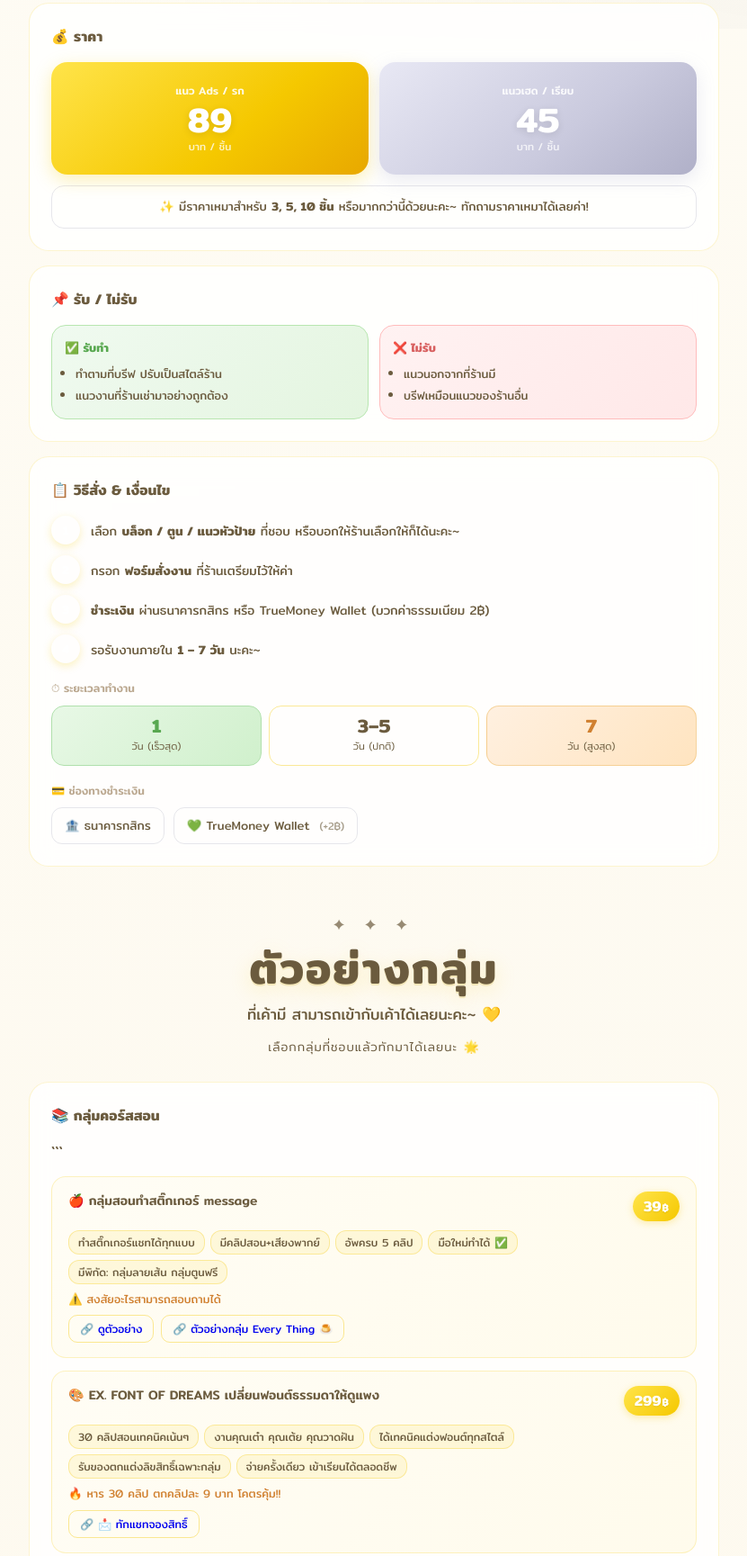
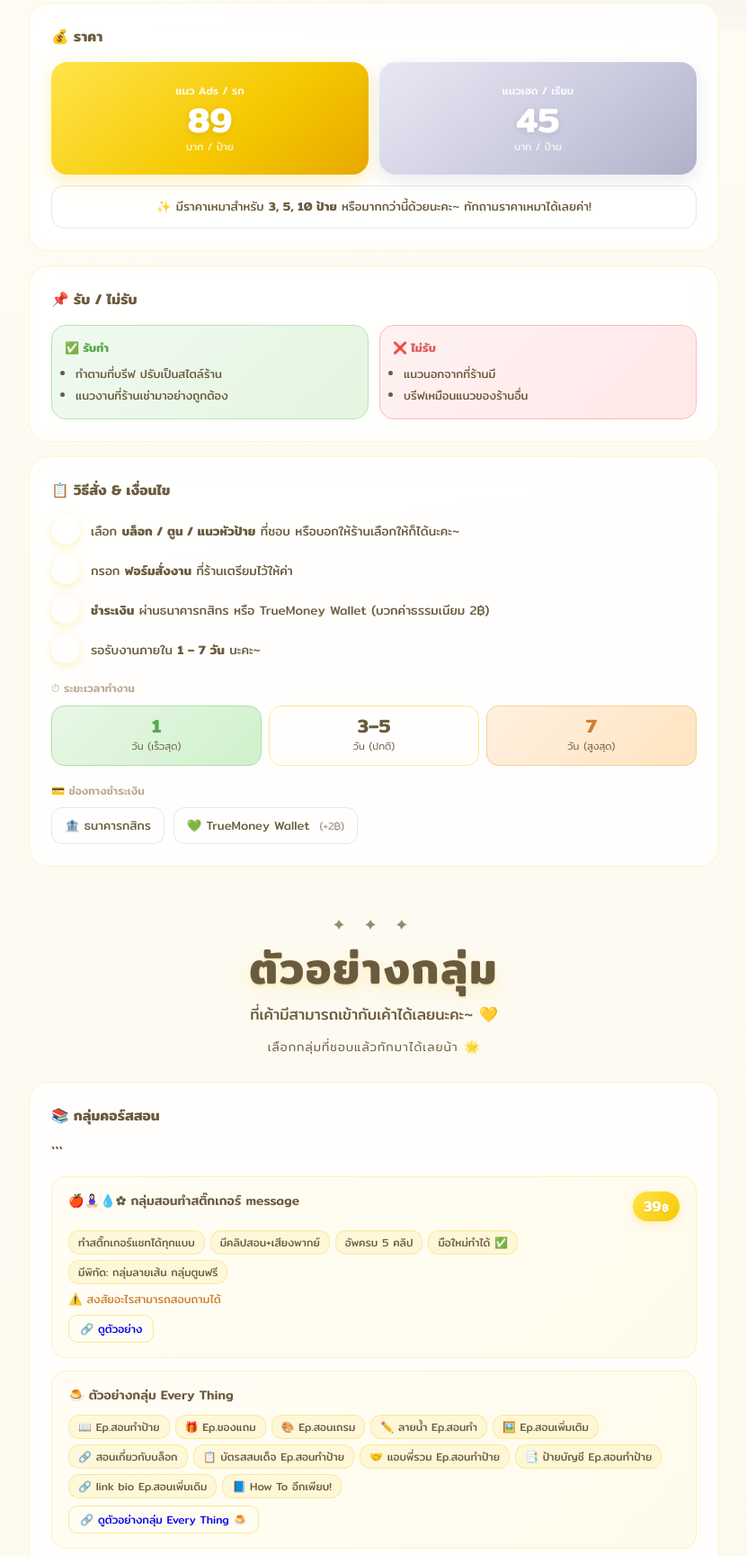
Before and after one commit to 2ydmvyydg7-lang/bibimint-shop, a plain HTML site: page index.html in a window 1280 px wide. Shown: the part 768-2497 px from the top of the page at 90% size, without its empty margins (224-1055 px from the left). Drawn offline with Linux system fonts and the light colour scheme.

Commit message:
Update index.html

````diff
--- a/index.html
+++ b/index.html
@@ -337,10 +337,10 @@ text-shadow: 0 1px 2px rgba(0,0,0,0.08);
   <div class="section-card">
     <div class="section-title">💰 ราคา</div>
     <div class="price-grid">
-      <div class="price-card gold"><div class="price-type">แนว Ads / รก</div><div class="price-amount">89</div><div class="price-unit">บาท / ชิ้น</div></div>
-      <div class="price-card silver"><div class="price-type">แนวเฮด / เรียบ</div><div class="price-amount">45</div><div class="price-unit">บาท / ชิ้น</div></div>
+      <div class="price-card gold"><div class="price-type">แนว Ads / รก</div><div class="price-amount">89</div><div class="price-unit">บาท / ป้าย</div></div>
+      <div class="price-card silver"><div class="price-type">แนวเฮด / เรียบ</div><div class="price-amount">45</div><div class="price-unit">บาท / ป้าย</div></div>
     </div>
-    <div class="bulk-note">✨ มีราคาเหมาสำหรับ <strong>3, 5, 10 ชิ้น</strong> หรือมากกว่านี้ด้วยนะคะ~ ทักถามราคาเหมาได้เลยค่า!</div>
+    <div class="bulk-note">✨ มีราคาเหมาสำหรับ <strong>3, 5, 10 ป้าย</strong> หรือมากกว่านี้ด้วยนะคะ~ ทักถามราคาเหมาได้เลยค่า!</div>
   </div>
 
   <div class="section-card">
@@ -381,8 +381,8 @@ text-shadow: 0 1px 2px rgba(0,0,0,0.08);
   <div class="groups-header">
     <div class="groups-header-deco">✦ ✦ ✦</div>
     <div class="groups-header-title">ตัวอย่างกลุ่ม</div>
-    <div class="groups-header-sub">ที่เค้ามี สามารถเข้ากับเค้าได้เลยนะคะ~ 💛</div>
-    <div class="groups-header-deco2">เลือกกลุ่มที่ชอบแล้วทักมาได้เลยนะ 🌟</div>
+    <div class="groups-header-sub">ที่เค้ามีสามารถเข้ากับเค้าได้เลยนะคะ~ 💛</div>
+    <div class="groups-header-deco2">เลือกกลุ่มที่ชอบแล้วทักมาได้เลยน้า 🌟</div>
   </div>
 
   <div class="section-card group-section">
@@ -392,14 +392,35 @@ text-shadow: 0 1px 2px rgba(0,0,0,0.08);
 ```
 <div class="group-item">
   <div class="gi-top">
-    <div class="gi-name">🍎 กลุ่มสอนทำสติ๊กเกอร์ message</div>
+    <div class="gi-name">🍎🧘🏻‍♀️💧✿ กลุ่มสอนทำสติ๊กเกอร์ message</div>
     <div class="gi-price">39<span>฿</span></div>
   </div>
   <div class="gi-tags"><span class="gi-tag">ทำสติ๊กเกอร์แชทได้ทุกแบบ</span><span class="gi-tag">มีคลิปสอน+เสียงพากย์</span><span class="gi-tag">อัพครบ 5 คลิป</span><span class="gi-tag">มือใหม่ทำได้ ✅</span><span class="gi-tag">มีพิกัด: กลุ่มลายเส้น กลุ่มตูนฟรี</span></div>
   <div class="gi-note">⚠️ สงสัยอะไรสามารถสอบถามได้</div>
   <div class="gi-links">
     <a href="https://drive.google.com/drive/folders/1lMtkKpfDu-fFHxIl2856HYAkbGIYjmSJ" target="_blank" class="gi-link">🔗 ดูตัวอย่าง</a>
-    <a href="https://drive.google.com/drive/folders/1K-flM1lX1AqK21yiy1P0uLpSZ0dSWGbv" target="_blank" class="gi-link gi-link2">🔗 ตัวอย่างกลุ่ม Every Thing 🍮</a>
+  </div>
+</div>
+
+<div class="group-item">
+  <div class="gi-top">
+    <div class="gi-name">🍮 ตัวอย่างกลุ่ม Every Thing</div>
+  </div>
+  <div class="gi-tags">
+    <span class="gi-tag">📖 Ep.สอนทำป้าย</span>
+    <span class="gi-tag">🎁 Ep.ของแถม</span>
+    <span class="gi-tag">🎨 Ep.สอนเถรม</span>
+    <span class="gi-tag">✏️ ลายน้ำ Ep.สอนทำ</span>
+    <span class="gi-tag">🖼️ Ep.สอนเพิ่มเติม</span>
+    <span class="gi-tag">🔗 สอนเกี่ยวกับบล็อก</span>
+    <span class="gi-tag">📋 บัตรสสมเด็จ Ep.สอนทำป้าย</span>
+    <span class="gi-tag">🤝 แอบพี่รวม Ep.สอนทำป้าย</span>
+    <span class="gi-tag">📑 ป้ายบัญชี Ep.สอนทำป้าย</span>
+    <span class="gi-tag">🔗 link bio Ep.สอนเพิ่มเดิม</span>
+    <span class="gi-tag">📘 How To อีกเพียบ!</span>
+  </div>
+  <div class="gi-links">
+    <a href="https://drive.google.com/drive/folders/1K-flM1lX1AqK21yiy1P0uLpSZ0dSWGbv" target="_blank" class="gi-link">🔗 ดูตัวอย่างกลุ่ม Every Thing 🍮</a>
   </div>
 </div>
 <div class="group-item">
@@ -794,6 +815,24 @@ text-shadow: 0 1px 2px rgba(0,0,0,0.08);
 </div>
 <div class="group-item">
   <div class="gi-top">
+    <div class="gi-name">🍋 Poppy Part กลุ่มชิ้นส่วนสำหรับทำบล็อก</div>
+    <div class="gi-price">129<span>฿</span></div>
+  </div>
+  <div class="gi-tags">
+    <span class="gi-tag">อัพครบแล้ว 100 ชิ้น ✨</span>
+    <span class="gi-tag">มีไฟล์แก้ไขให้ทุกชิ้น</span>
+    <span class="gi-tag">แอดมินดึงเมลไวมาก</span>
+    <span class="gi-tag">เข้ามาพร้อมใช้งานทันที</span>
+    <span class="gi-tag">มีบล็อก & ของตกแต่งแถมเพิ่ม 🎀</span>
+  </div>
+  <div class="gi-note">⚠️ สมาชิกครบ 150 คน มีอัพราคา — รีบเข้าก่อนนะคะ!</div>
+  <div class="gi-links">
+    <a href="https://drive.google.com/drive/folders/1mbfMg_l5vsZih9D2n_9R-10Nv8Y0SujP" target="_blank" class="gi-link">🔗 ดูตัวอย่าง</a>
+  </div>
+</div>
+
+<div class="group-item">
+  <div class="gi-top">
     <div class="gi-name">🍒🍀 Tiny Build กลุ่มชิ้นส่วน & บล็อก</div>
     <div class="gi-price">69<span>฿</span></div>
   </div>
````
